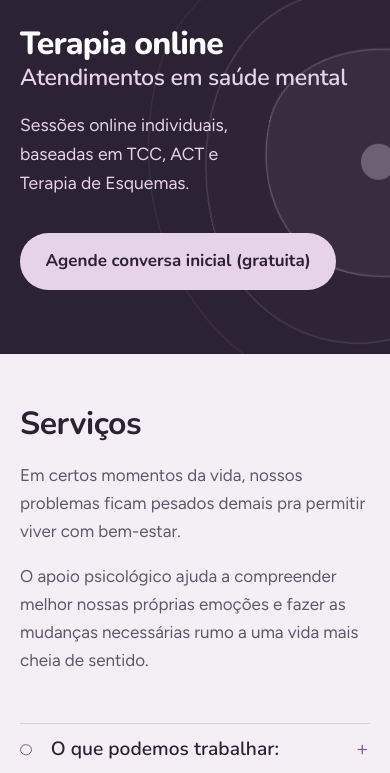
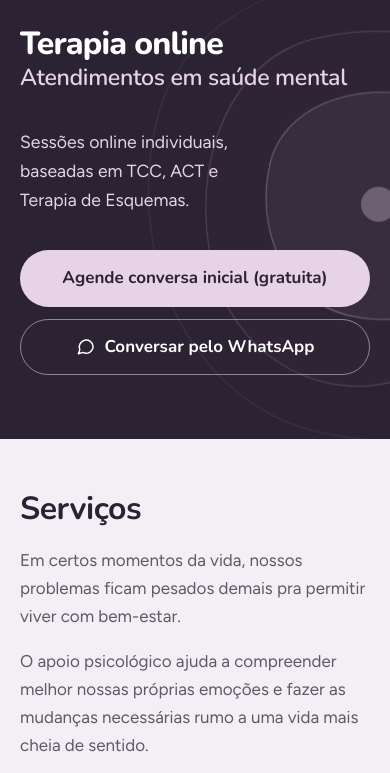
Before and after one commit to gabzanella/GabrielZanella, a plain HTML site: page index.html in a window 390 px wide. Shown: the part 71-844 px from the top of the page. Drawn offline with nearby package versions, Linux system fonts and the light colour scheme.

Commit message:
Mobile hero: more space under the headline, add WhatsApp button
Co-Authored-By: Claude Opus 5.5 <noreply@anthropic.com>
Claude-Session: https://claude.ai/code/session_01Rs266d4MXD3L4zqxAaLxSw

```diff
--- a/assets/css/zan.css
+++ b/assets/css/zan.css
@@ -575,3 +575,11 @@ nav a:hover { color: var(--white); text-decoration: underline; }
   .contact-m p { flex-basis: 100%; max-width: none; margin: 1.2em 0 0; color: var(--lilac); font-size: 0.98rem; }
   .contact-m .email { display: inline-block; margin-top: 6px; }
 }
+
+/* ---------- v4: mobile hero ---------- */
+@media (max-width: 640px) {
+  .hero h1 { margin-bottom: 1.1em; }
+  .hero .actions { flex-direction: column; align-items: stretch; gap: 12px; max-width: 360px; }
+  .hero .actions .btn { padding-left: 1em; padding-right: 1em; }
+  .hero .actions .btn { text-align: center; justify-content: center; }
+}
--- a/index.html
+++ b/index.html
@@ -54,7 +54,7 @@
       <h1><span class="h1-lead">Terapia online</span> <span class="h1-rest">Atendimentos em saúde mental</span></h1>
       <p class="lede"><span class="d-only">Sessões online individuais, com técnicas baseadas em evidências de TCC, ACT e Terapia de Esquemas.</span><span class="m-only">Sessões online individuais, baseadas em TCC, ACT e Terapia de Esquemas.</span></p>
       <div class="actions"><a class="btn btn-light" href="https://calendar.app.google/VQSEY7omFSxamUnH9" target="_blank" rel="noopener">Agende conversa inicial (gratuita)</a>
-        <a class="btn btn-wa d-only" href="https://wa.me/5551994237945" target="_blank" rel="noopener"><svg viewBox="0 0 24 24" fill="none" stroke="currentColor" stroke-width="1.8" stroke-linecap="round" stroke-linejoin="round" aria-hidden="true"><path d="M21 11.5a8.5 8.5 0 0 1-12.6 7.4L3 20.5l1.7-5A8.5 8.5 0 1 1 21 11.5z"></path></svg>Conversar pelo WhatsApp</a>
+        <a class="btn btn-wa" href="https://wa.me/5551994237945" target="_blank" rel="noopener"><svg viewBox="0 0 24 24" fill="none" stroke="currentColor" stroke-width="1.8" stroke-linecap="round" stroke-linejoin="round" aria-hidden="true"><path d="M21 11.5a8.5 8.5 0 0 1-12.6 7.4L3 20.5l1.7-5A8.5 8.5 0 1 1 21 11.5z"></path></svg>Conversar pelo WhatsApp</a>
       </div>
     </div>
   </div>
```
